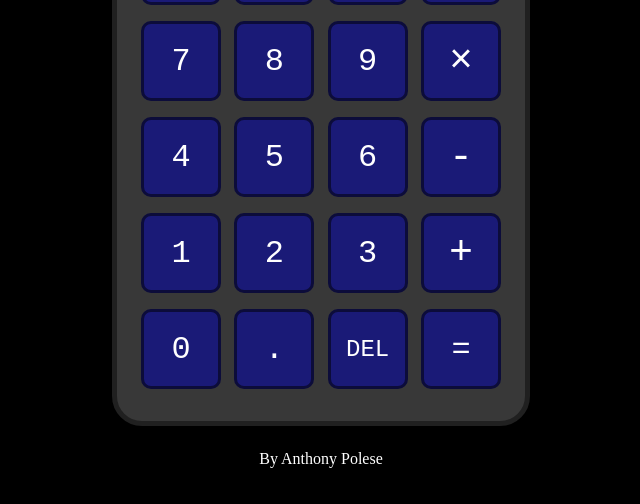
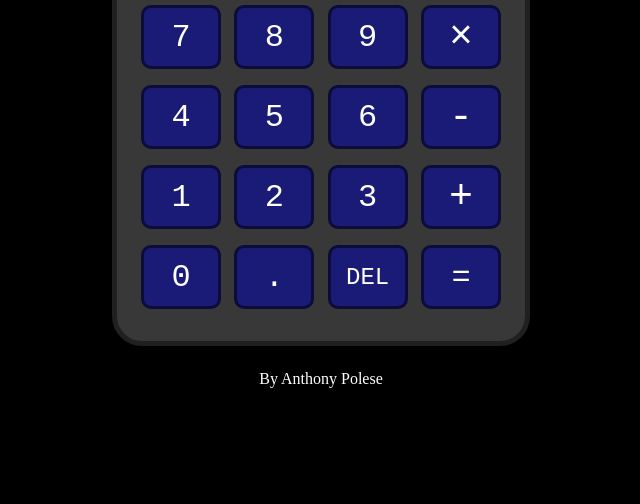
Before and after one commit to ap-6/odin-calculator, a plain HTML site: page index.html in a window 1280 px wide. Shown: the part 296-800 px from the top of the page, without its empty margins (319-959 px from the left). Drawn offline with Linux system fonts and the light colour scheme.

Commit message:
Change button size

```diff
--- a/css/style.css
+++ b/css/style.css
@@ -28,7 +28,7 @@ body {
 }
 #calc-body {
     width: 45vh;
-    height: 80vh;
+    height: 70vh;
     background-color: rgb(56, 56, 56);
     border-radius: 30px;
     color: white;
@@ -44,7 +44,6 @@ body {
     display: flex;
     flex-direction: column;
     justify-content: flex-end;
-    height: 100%;
 }
 
 .button-row {
@@ -59,7 +58,7 @@ body {
     background-color: rgb(26, 26, 119);
     border-radius: 10px;
     width: 10vh;
-    height: 10vh;
+    height: 8vh;
     box-sizing: border-box;
     display: flex;
     justify-content: center;
```
